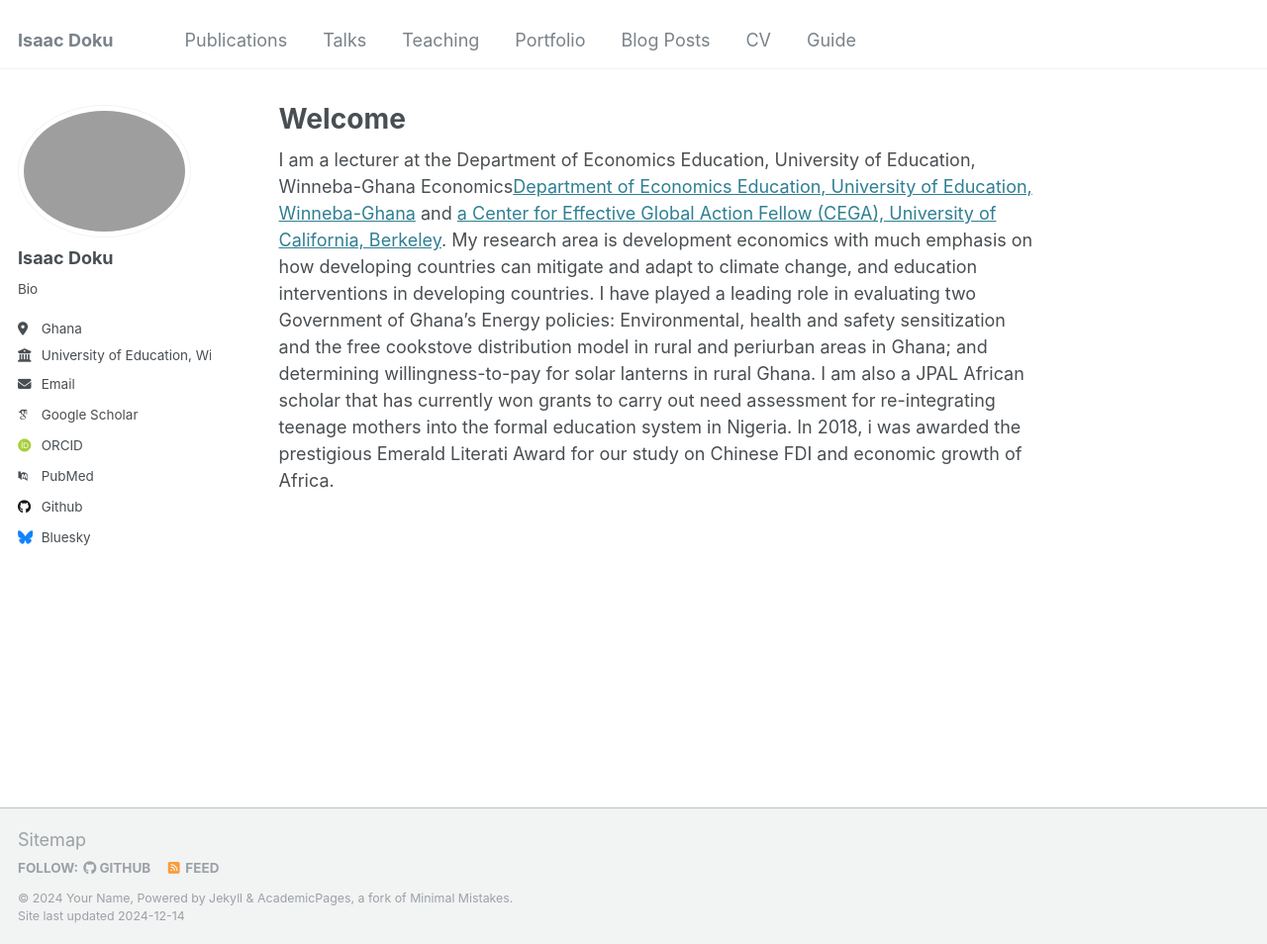
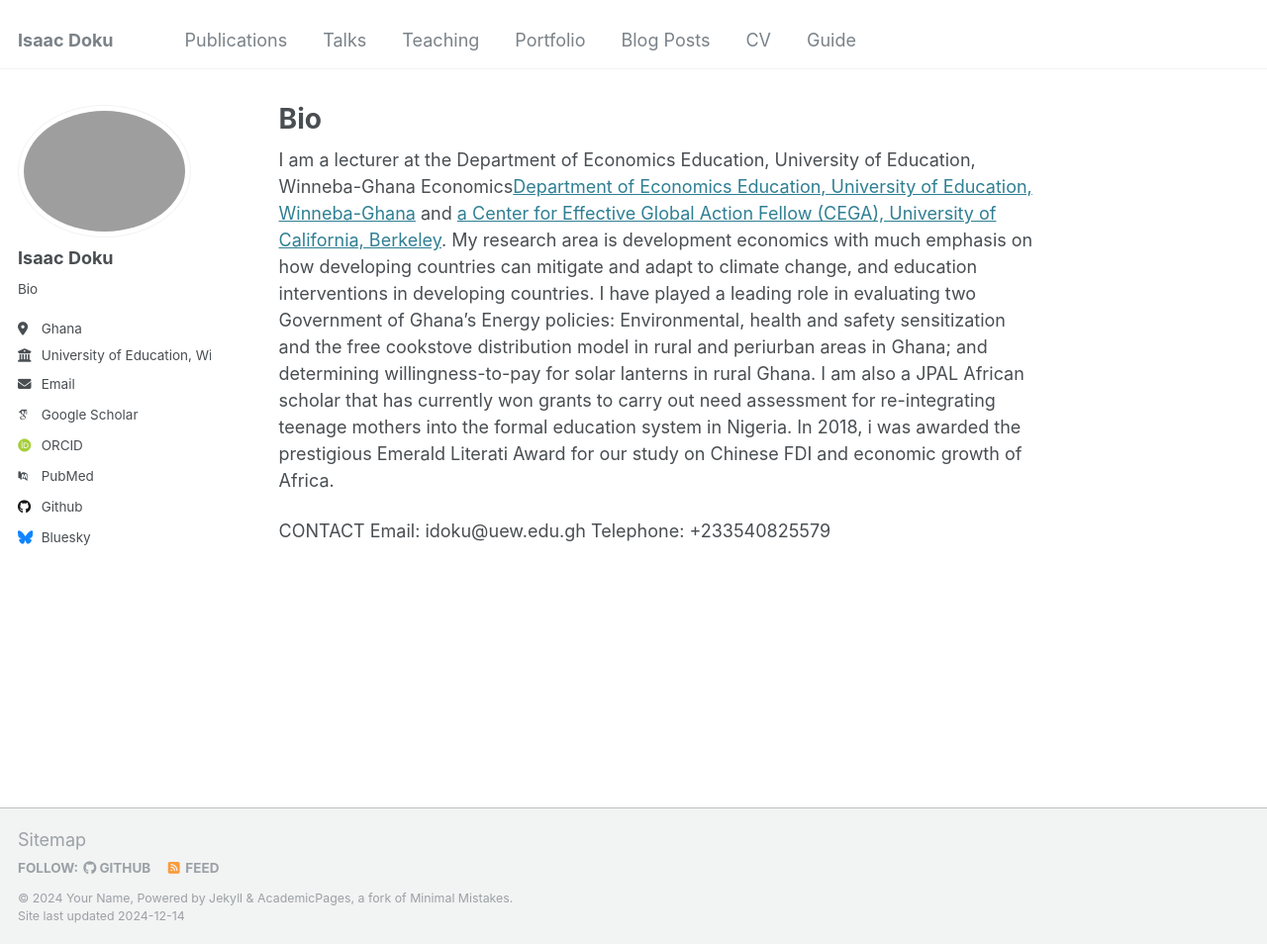
Before and after one commit to IsaacDoku53/IsaacDoku53.github.io, a Jekyll site: the page built from _pages/about.md, in a window 1280 px wide and 954 px high. Shown: the whole window at 99% size. Built offline with Jekyll 4.4.1, drawn with Linux system fonts in a browser that asks for light colours; some web fonts are replaced.

Commit message:
Update about.md

```diff
--- a/_pages/about.md
+++ b/_pages/about.md
@@ -1,6 +1,6 @@
 ---
 permalink: /
-title: "Welcome"
+title: "Bio"
 author_profile: true
 redirect_from:
   - /about/
@@ -8,3 +8,7 @@ redirect_from:
 ---
 
 I am a lecturer at the Department of Economics Education, University of Education, Winneba-Ghana Economics[Department of Economics Education, University of Education, Winneba-Ghana](https://www.uew.edu.gh/economics-edu/staff/idoku) and [a Center for Effective Global Action Fellow (CEGA), University of California, Berkeley](https://cega.berkeley.edu/user-type/fellows/?query=Isaac+Doku&country=all&initiatives=all&sector=all&themes=all&current_fellow=all&graduate_year=all).  My research area is development economics with much emphasis on how developing countries can mitigate and  adapt to climate change, and education interventions in developing countries. I have played a leading role in evaluating two Government of Ghana's Energy policies: Environmental, health and safety sensitization and the free cookstove distribution model in rural and periurban areas in Ghana; and determining willingness-to-pay for solar lanterns in rural Ghana. I am also a JPAL African scholar that has currently won grants to carry out need assessment for re-integrating teenage mothers into the formal education system in Nigeria. In 2018, i was awarded the prestigious Emerald Literati Award for our study on Chinese FDI and economic growth of Africa.
+
+CONTACT
+Email: idoku@uew.edu.gh
+Telephone: +233540825579
```
